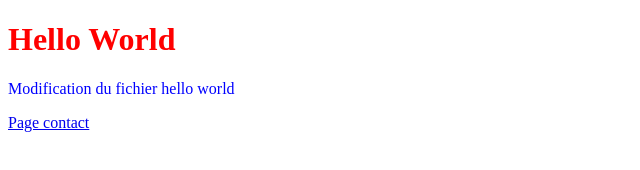
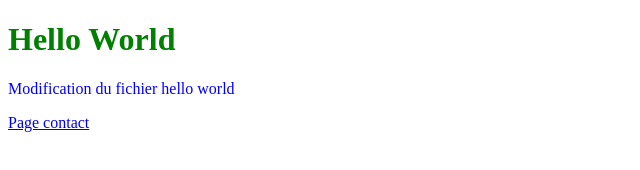
Before and after one commit to INSSET/m1-isri-2024-2025-Courtin-Coin-Theo, a plain HTML site: page index.html in a window 1280 px wide. Shown: the whole page, without its empty margins (0-640 px from the left). Drawn offline with Linux system fonts and the light colour scheme.

Commit message:
TD2 Question 3

```diff
--- a/css/ligne.css
+++ b/css/ligne.css
@@ -1,5 +1,5 @@
 h1 {
-    color: red;
+    color: green;
 }
 p {
     color: blue;
```
